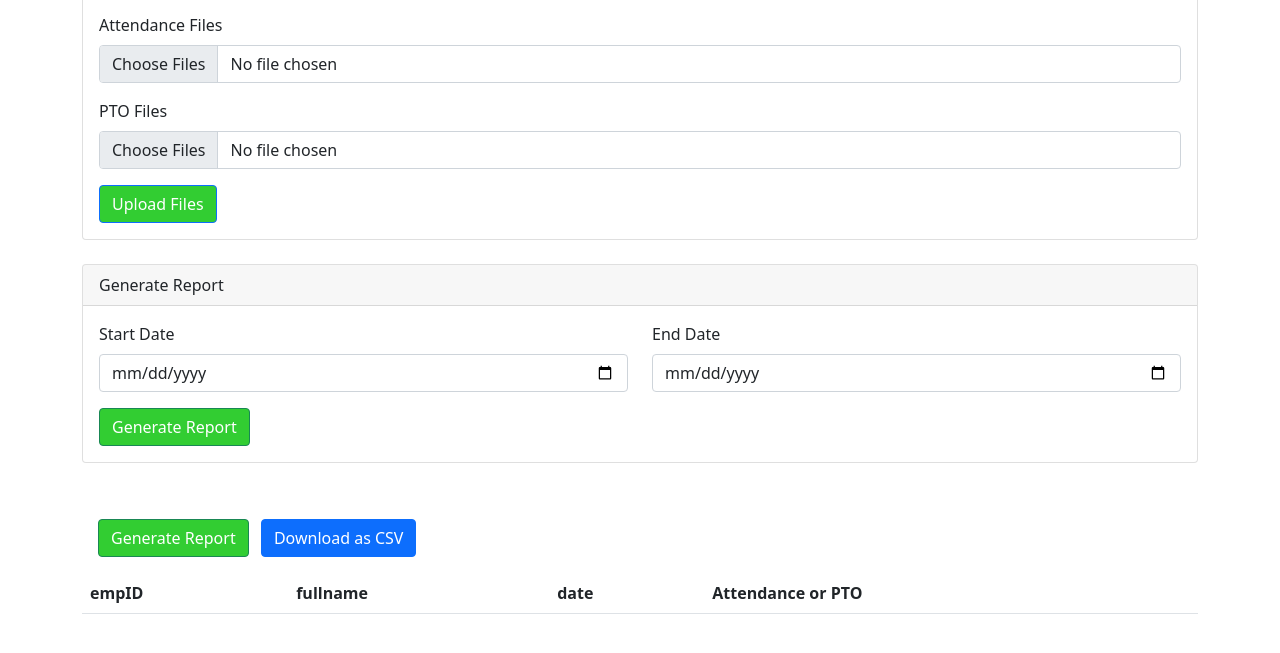
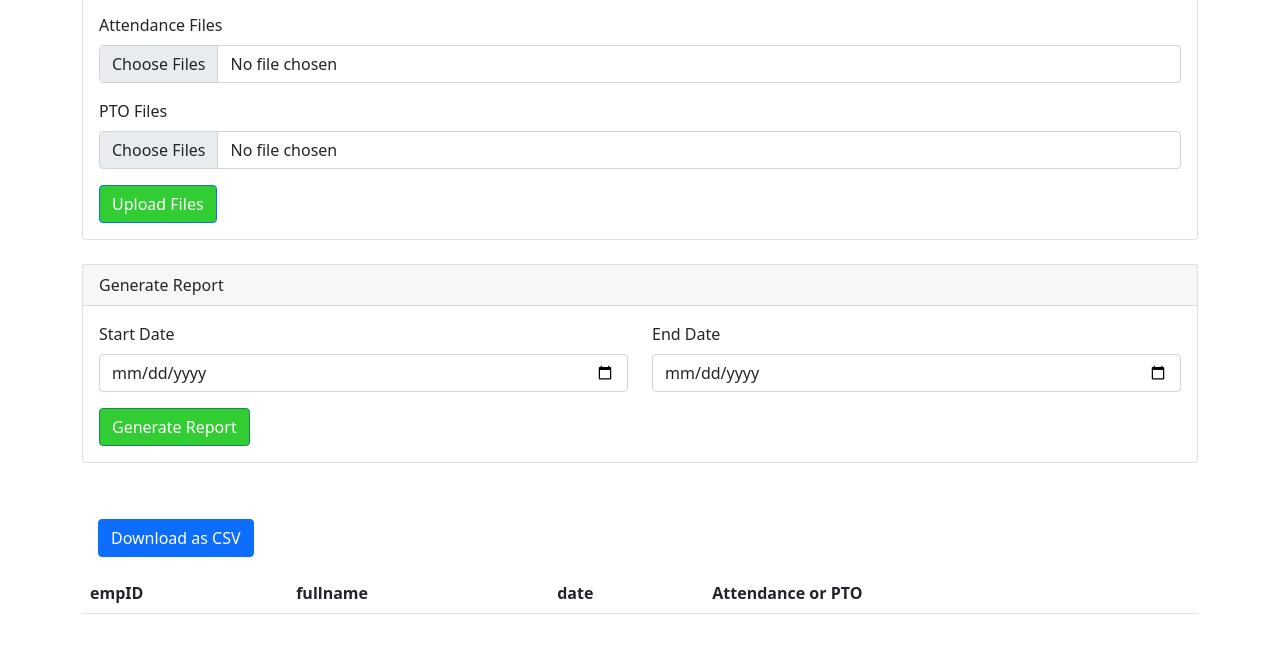
Before and after one commit to jgazes-coder/attendance, a plain HTML site: page index.html in a window 1280 px wide. Shown: the part 125-778 px from the top of the page. Drawn offline with nearby package versions, Linux system fonts and the light colour scheme.

Commit message:
Update index.html

```diff
--- a/index.html
+++ b/index.html
@@ -58,7 +58,7 @@
         <div class="card-body">
   <!-- ... existing date range inputs ... -->
   <div class="mt-3">
-    <button id="generateReportBtn" class="btn btn-success me-2">Generate Report</button>
+  <!--  <button id="generateReportBtn" class="btn btn-success me-2">Generate Report</button> -->
     <button id="exportBtn" class="btn btn-primary">Download as CSV</button>
   </div>
 </div>
```
